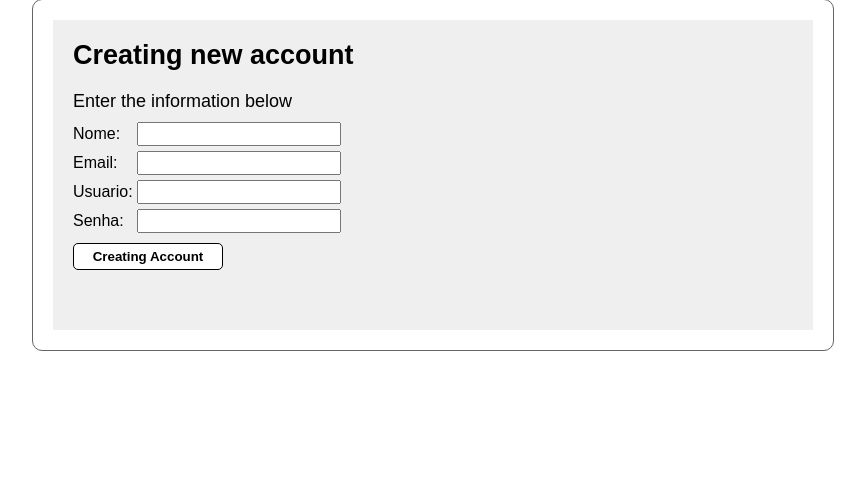
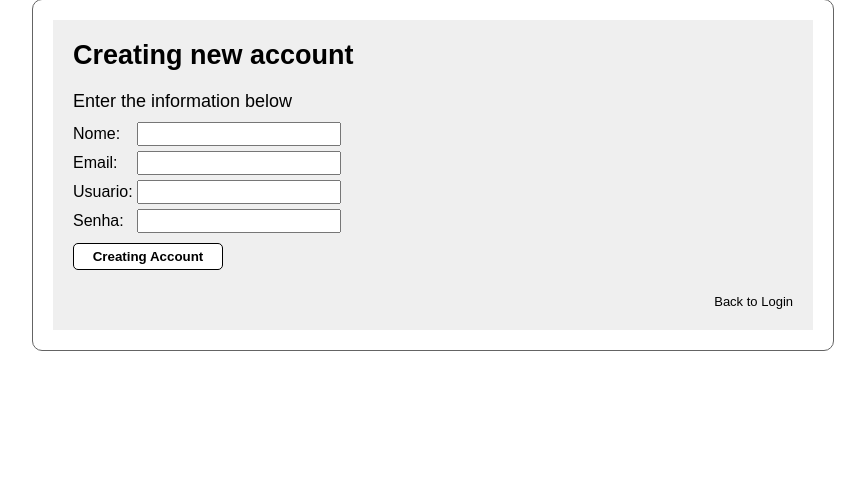
Before and after one commit to plannerbr/lessonlogin, a PHP site: page /cadastro.php in a window 1280 px wide. Shown: the part 101-588 px from the top of the page, without its empty margins (207-1072 px from the left). Run offline with PHP 8.4, Linux system fonts and the light colour scheme.

Commit message:
script de cadastro correto e edição do layout

```diff
--- a/cadastro.php
+++ b/cadastro.php
@@ -2,14 +2,14 @@
 session_start();
 	include("conexao/conecta.php");
 
-	if(isset($_REQUEST["post_back"])){
+	if(isset($_REQUEST["cadastrando"])){
 
 	    if(empty($_POST["nome"]) || empty($_POST["email"]) || empty($_POST["usuario"]) || empty($_POST["senha"])){
 
-	        echo "<script>alert(‘Preencha todos os campos antes de enviar seu cadastro!’);</script>";
+	        echo "<p class='menssagem'>Preencha todos os campos antes de enviar seu cadastro!<p>";
 
 	    }else{
-	        $tb = $conn->prepare("insert into login(nm_login, email_login, usuario_login, senha_login) values(:nome, :email, :usuario, :senha)");
+	        $tb = $conexao->prepare("insert into login(nome, email, usuario, senha) values(:nome, :email, :usuario, :senha)");
 	        $tb->bindParam(":nome", $_POST["nome"], PDO::PARAM_STR);
 	        $tb->bindParam(":email", $_POST["email"], PDO::PARAM_STR);
 	        $tb->bindParam(":usuario", $_POST["usuario"], PDO::PARAM_STR);
@@ -17,7 +17,8 @@ session_start();
 	        $tb->execute();
 	        $tb = null;
 
-	        echo "Cadastro feito com sucesso.";
+	        echo "<p class='menssagem' style='color: green;'>Cadastro feito com sucesso.";
+	        header("Refresh: 2, index.phtml");
 
 	    }
 
@@ -41,8 +42,11 @@ session_start();
 					<label class="cadastra-email">Email: </label><input type="text" name="email" id="cadastra-email"><br>
 					<label class="cadastra-usuario">Usuario: </label><input type="text" name="usuario" id="cadastra-usuario"><br>
 					<label class="cadastra-senha">Senha: </label><input type="password" name="senha" id="cadastra-senha"><br>
-					<input type="submit" value="Creating Account" id="botao-cadastrar" name="cadastrar">
+					<input type="submit" value="Creating Account" id="botao-cadastrar" name="cadastrando">
 				</form>
+				<div class="div-back-login">
+					<a href="index.phtml" class="letra back-login">Back to Login</a>
+				</div>
 			</div>
 		</div>
 	</body>
--- a/css/estilo.css
+++ b/css/estilo.css
@@ -290,3 +290,18 @@ label {
     color: white;
     background-color: black;
 }
+
+.div-back-login {
+    margin-top: 20px;
+    position: relative;
+    float: right;
+}
+
+.back-login {
+    color: black;
+    text-decoration: none;
+}
+
+.back-login:hover {
+    text-decoration: underline;
+}
```
